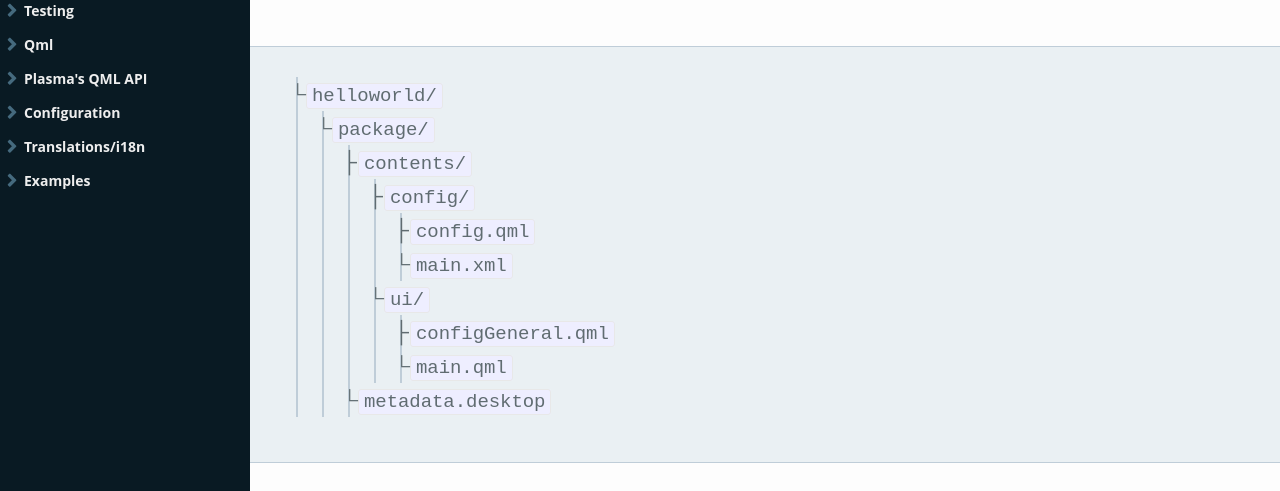
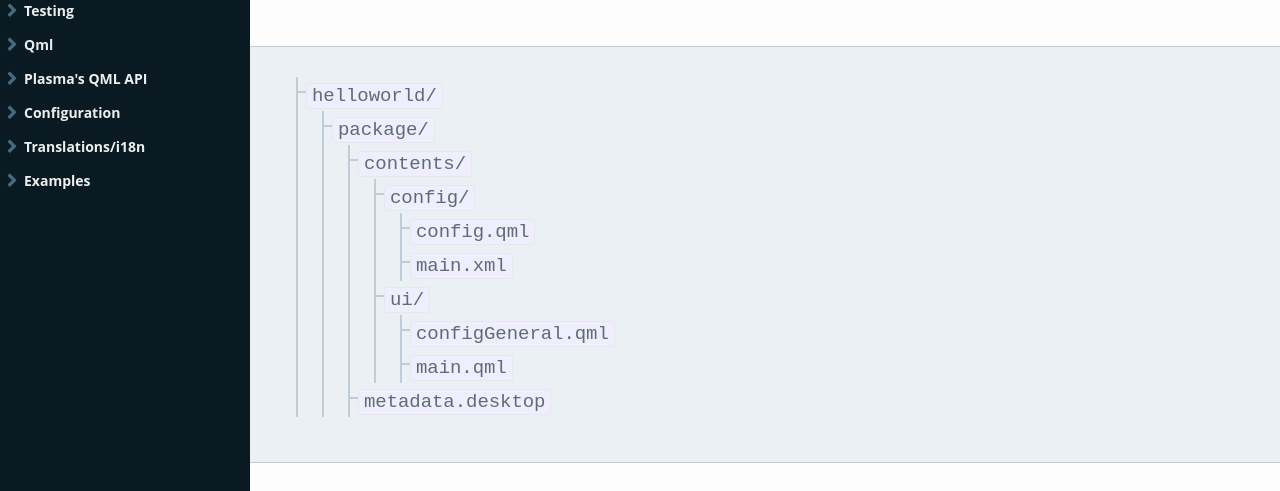
Before and after one commit to Zren/zren.github.io, a Jekyll site: the page built from kde_docs_widget.md, in a window 1280 px wide and 1400 px high, scrolled down 1717 px. Shown: the part 177-668 px from the top of the window. Built offline with Jekyll 4.4.1, drawn with Linux system fonts in a browser that asks for light colours; comment, search, counter and statistics services are not loaded.

Commit message:
Fix directory trees

```diff
--- a/_layouts/docpage.html
+++ b/_layouts/docpage.html
@@ -218,12 +218,12 @@ ul.directory-tree li {
 }
 ul.directory-tree li:before {
     position: absolute;
-    left: -8px;
-    content: "├";
-    margin-right: 0;
-}
-ul.directory-tree li:last-child:before {
-    content: "└";
+    content: "";
+    top: 14px;
+    left: 0px;
+    width: 8px;
+    height: 2px;
+    background-color: #bfcdd8;
 }
 
 /* Bootstrap Alerts */
```
